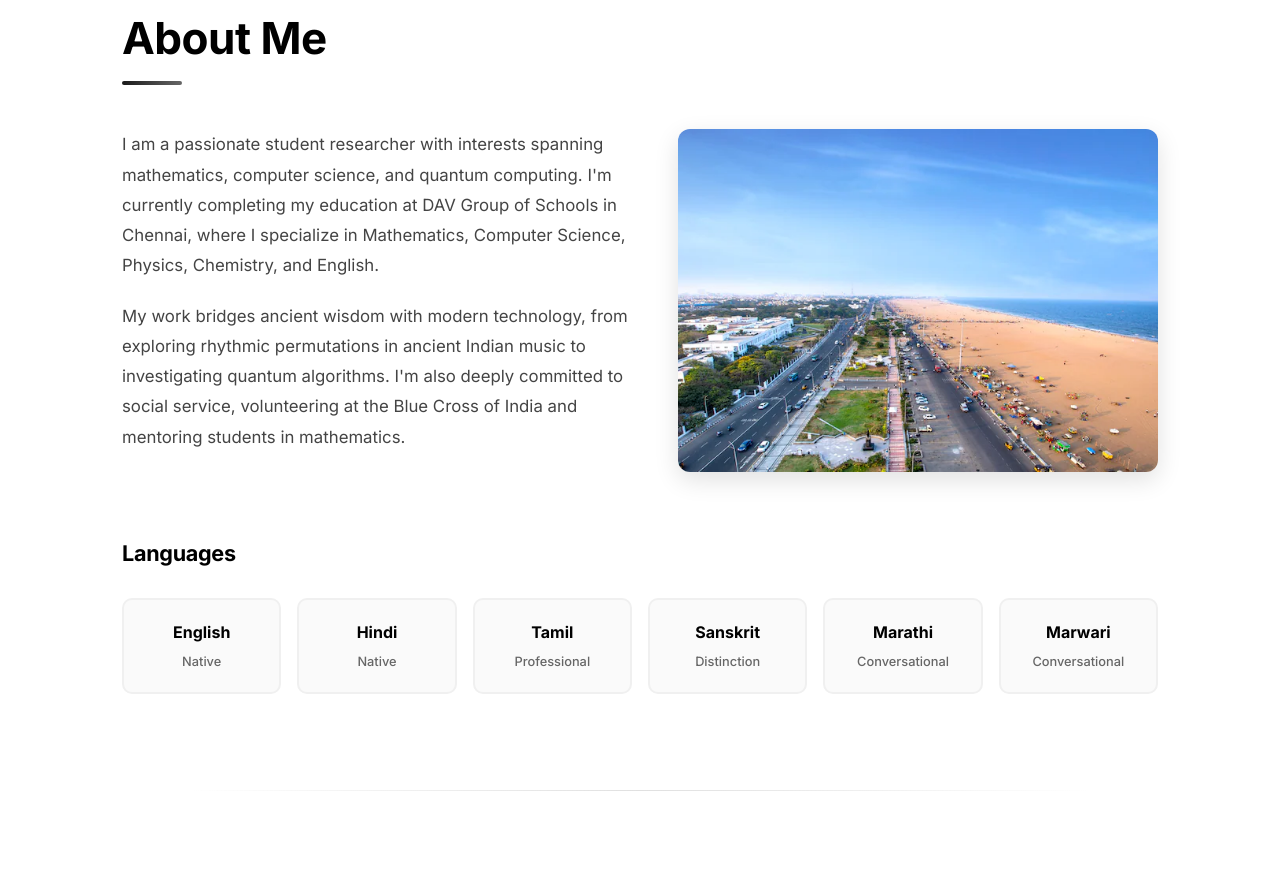
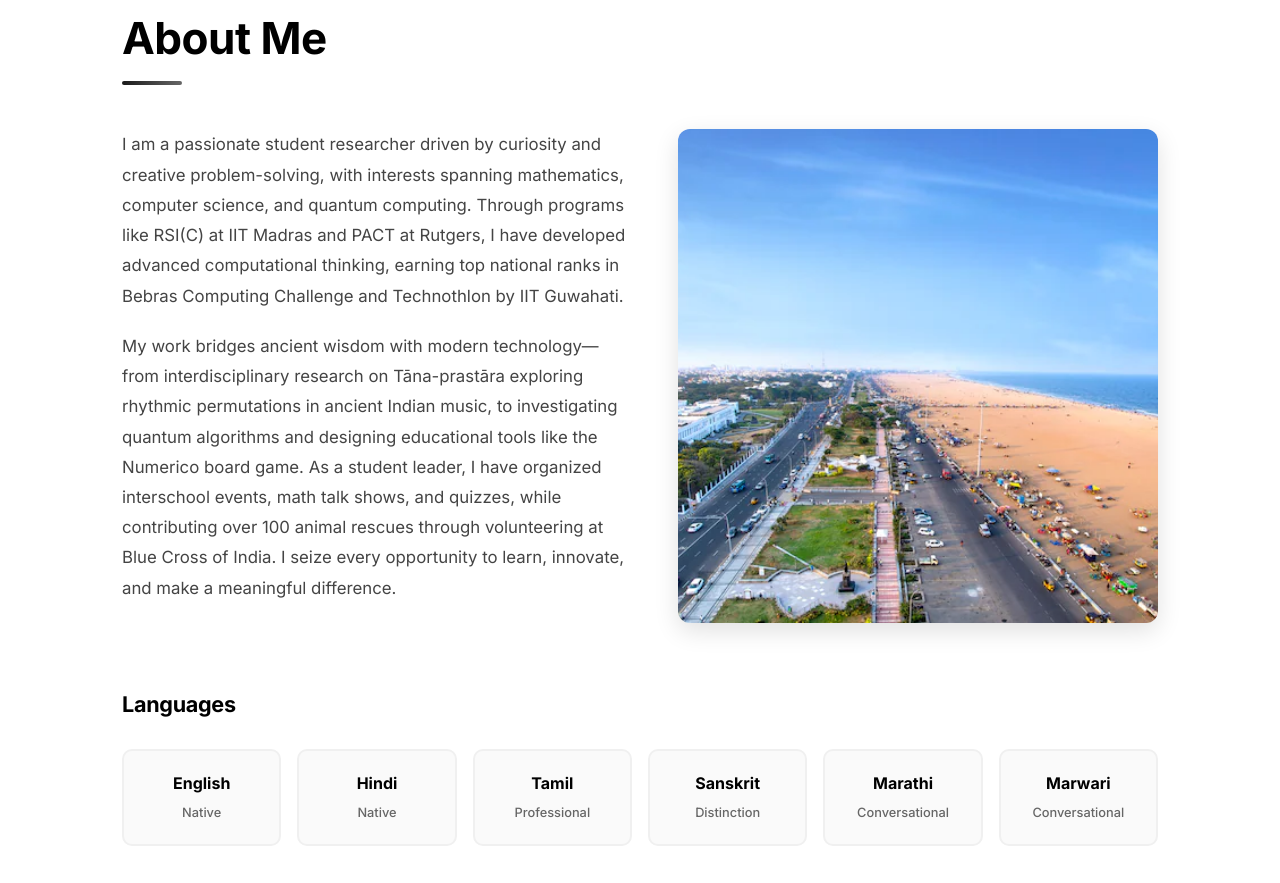
Before and after one commit to neelumeshmantri/portfolio, a plain HTML site: page index.html in a window 1280 px wide. Shown: the part 893-1776 px from the top of the page. Drawn offline with Linux system fonts and the light colour scheme.

Commit message:
chore: update about

```diff
--- a/index.html
+++ b/index.html
@@ -96,8 +96,8 @@
             <h2>About Me</h2>
             <div class="about-content">
                 <div class="about-right">
-                    <p>I am a passionate student researcher with interests spanning mathematics, computer science, and quantum computing. I'm currently completing my education at DAV Group of Schools in Chennai, where I specialize in Mathematics, Computer Science, Physics, Chemistry, and English.</p>
-                    <p>My work bridges ancient wisdom with modern technology, from exploring rhythmic permutations in ancient Indian music to investigating quantum algorithms. I'm also deeply committed to social service, volunteering at the Blue Cross of India and mentoring students in mathematics.</p>
+                    <p>I am a passionate student researcher driven by curiosity and creative problem-solving, with interests spanning mathematics, computer science, and quantum computing. Through programs like RSI(C) at IIT Madras and PACT at Rutgers, I have developed advanced computational thinking, earning top national ranks in Bebras Computing Challenge and Technothlon by IIT Guwahati.</p>
+                    <p>My work bridges ancient wisdom with modern technology—from interdisciplinary research on Tāna-prastāra exploring rhythmic permutations in ancient Indian music, to investigating quantum algorithms and designing educational tools like the Numerico board game. As a student leader, I have organized interschool events, math talk shows, and quizzes, while contributing over 100 animal rescues through volunteering at Blue Cross of India. I seize every opportunity to learn, innovate, and make a meaningful difference.</p>
                 </div>
                 <div class="about-left">
                     <img src="chennai.jpg.webp" alt="Chennai Marina Beach" class="about-image">
```
